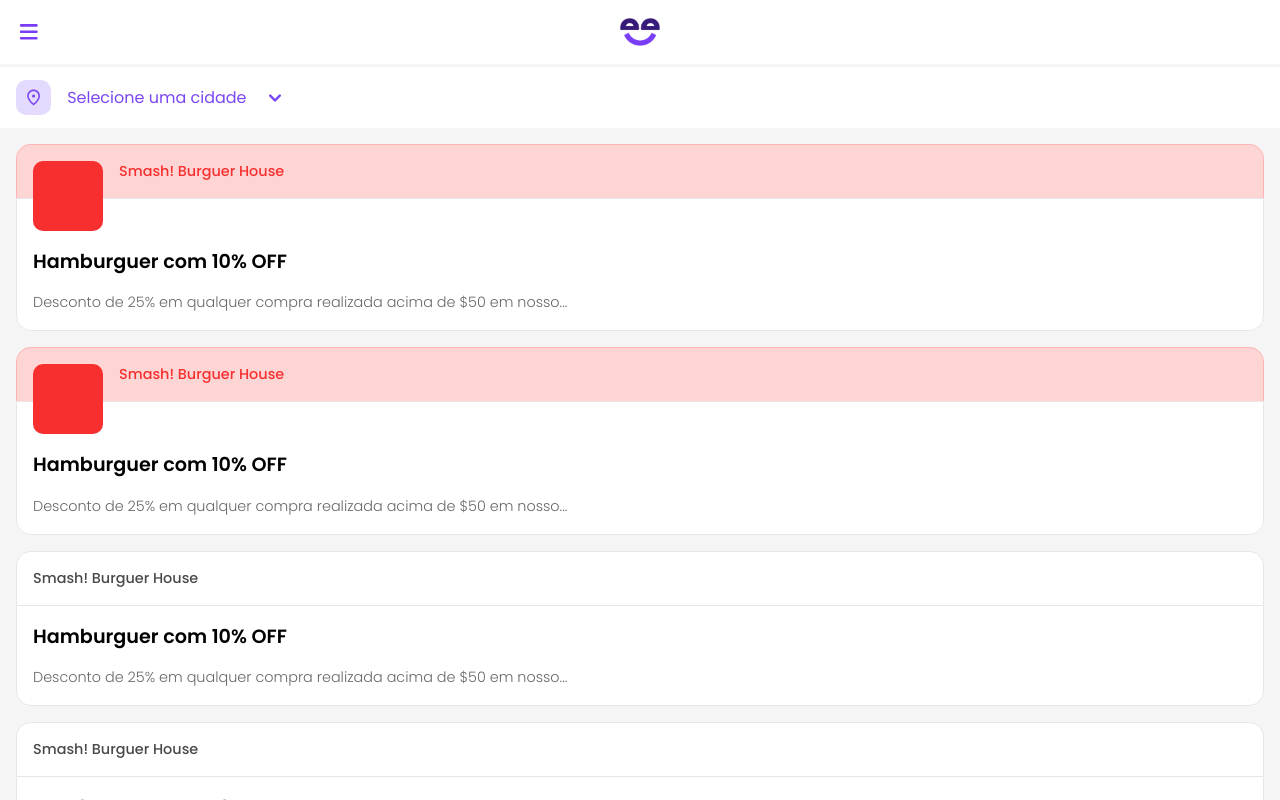
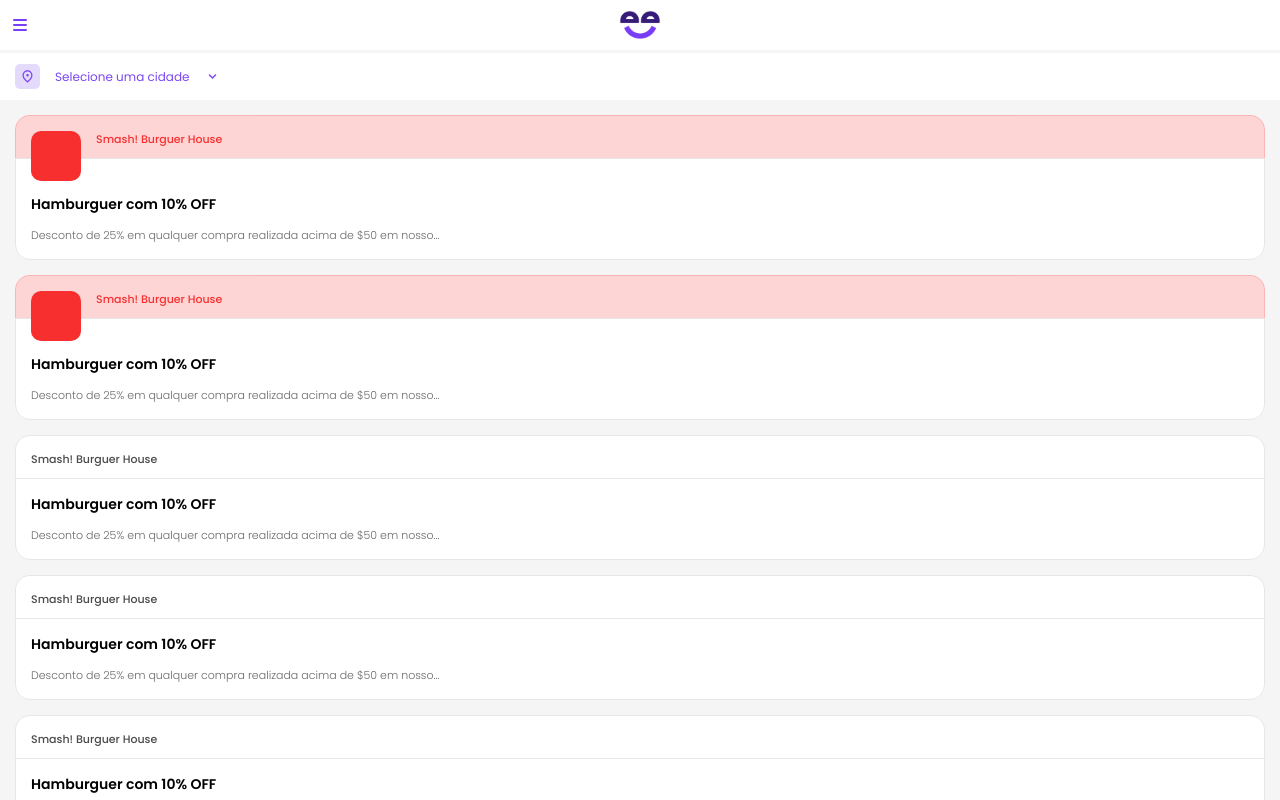
Before and after one commit to carvalholucas/feemo, a Next.js app: page / in a window 1280 px wide. Shown: the top 800 px of the page. Built offline with nearby package versions, Linux system fonts and the light colour scheme.

Commit message:
Font sizes was changed

```diff
--- a/components/Card/styles.js
+++ b/components/Card/styles.js
@@ -6,7 +6,7 @@ const wrapperModifiers = {
   `,
   premium: () => css`
     .header > span {
-      margin-left: calc(70px + 1rem);
+      margin-left: calc(5rem + 1.5rem);
     }
 
     .ticket-title {
@@ -20,23 +20,23 @@ export const Container = styled.div`
   ${({ type, color, textColor }) => css`
     background: #FFF;
     border-radius: 15px;
-    margin-bottom: 1rem;
+    margin-bottom: 1.5rem;
 
     &:nth-child(2) {
-      margin-top: 1rem;
+      margin-top: 1.5rem;
     }
 
     .ticket-title {
       color: ${textColor ? textColor : '#000000'};
-      font-size: 1.2rem;
+      font-size: 1.4rem;
       margin: 0;
     }
 
     .ticket-description {
       color: ${textColor ? textColor : '#686868'};
-      font-size: .9rem;
+      font-size: 1.1rem;
       font-weight: 300;
-      line-height: 1.5rem;
+      line-height: 1.8rem;
       margin-bottom: 0;
     }
 
@@ -52,19 +52,18 @@ export const Header = styled.header`
     border-bottom: none;
     border-radius: 15px 15px 0 0;
     display: flex;
-    gap: 1rem;
-    padding: 1rem;
+    padding: 1.5rem 1.5rem 1rem;
 
     > span {
       color: ${color ? `rgb(${color})` : '#494949'};
-      font-size: .9rem;
+      font-size: 1.1rem;
       font-weight: 500;
     }
   `}
 `
 
 export const Content = styled.section`
-  padding: 1rem;
+  padding: 1.5rem;
   border: 1px solid #E6E6E6;
   border-radius: 0 0 15px 15px;
 `
@@ -74,7 +73,7 @@ export const Logo =  styled.div`
   background: #f72f2f;
   border-radius: 10px;
   display: flex;
-  height: 70px;
-  width: 70px;
+  height: 5rem;
+  width: 5rem;
   position: absolute;
 `
--- a/components/Feed/styles.js
+++ b/components/Feed/styles.js
@@ -1,5 +1,5 @@
 import styled from 'styled-components'
 
 export const Container = styled.section`
-  padding: 1rem;
+  padding: 1.5rem;
 `
--- a/components/Header/CitiesModal/styles.js
+++ b/components/Header/CitiesModal/styles.js
@@ -13,7 +13,7 @@ export const ListItem = styled.li`
   color: #494949;
   display: flex;
   justify-content: space-between;
-  font-size: 1rem;
+  font-size: 1.2rem;
   font-weight: 300;
   padding: 1.5rem;
 
--- a/components/Header/SubHeader/index.js
+++ b/components/Header/SubHeader/index.js
@@ -33,7 +33,7 @@ const SubHeader = () => {
   return (
     <Container onClick={handleCities}>
       <div className="place-icon">
-        <PlaceIcon size="1.2rem"/>
+        <PlaceIcon size="1.5rem"/>
       </div>
       <span>{citySelected?.name || 'Selecione uma cidade'}</span>
       <ArrowDown size="1.5rem"/>
--- a/components/Header/SubHeader/styles.js
+++ b/components/Header/SubHeader/styles.js
@@ -6,15 +6,19 @@ export const Container = styled.div`
   border-top: 3px solid #F5F5F5;
   color: #7A47F2;
   display: flex;
-  gap: 1rem;
-  padding: 1rem;
+  gap: 1.5rem;
+  padding: 1.5rem;
 
   .place-icon {
     align-items: center;
     background: rgba(122, 71, 242, .2);
-    border-radius: 10px;
+    border-radius: .5rem;
     display: flex;
     justify-content: center;
     padding: .5rem;
   }
+
+  span {
+    font-size: 1.2rem;
+  }
 `
--- a/components/Header/index.js
+++ b/components/Header/index.js
@@ -22,7 +22,7 @@ const Header = () => {
         <MenuIcon
           color="#7A3DF6"
           className="hamburguer-icon"
-          size="1.6rem"
+          size="2rem"
           onClick={handleMenu}
         />
 
--- a/components/Layout/styles.js
+++ b/components/Layout/styles.js
@@ -3,7 +3,7 @@ import styled from 'styled-components'
 export const Grid = styled.main`
   background: #F5F5F5;
   display: grid;
-  grid-template-rows: repeat(2, 4rem) 1fr;
+  grid-template-rows: repeat(2, 5rem) 1fr;
   height: 100%;
   min-height: 100vh;
 `
--- a/components/Modal/styles.js
+++ b/components/Modal/styles.js
@@ -42,16 +42,16 @@ export const Header = styled.header`
     font-weight: 400;
     height: 80px;
     justify-content: center;
-    padding: 1.2rem;
+    padding: 1.5rem;
 
     .back-icon {
       position: absolute;
-      left: 1rem;
+      left: 1.5rem;
     }
 
     .close-icon {
       position: absolute;
-      right: 1rem;
+      right: 1.5rem;
     }
   `}
 `
@@ -59,7 +59,7 @@ export const Header = styled.header`
 export const Title = styled.h2`
   ${({ colorTitle }) => css`
     color: ${colorTitle};
-    font-size: 1rem;
+    font-size: 1.3rem;
     font-weight: 400;
     margin: 0;
   `}
--- a/styles/globals.css
+++ b/styles/globals.css
@@ -1,5 +1,6 @@
 html,
 body {
+  font-size:62.5%;
   padding: 0;
   margin: 0;
   font-family: 'Poppins', sans-serif;
```
